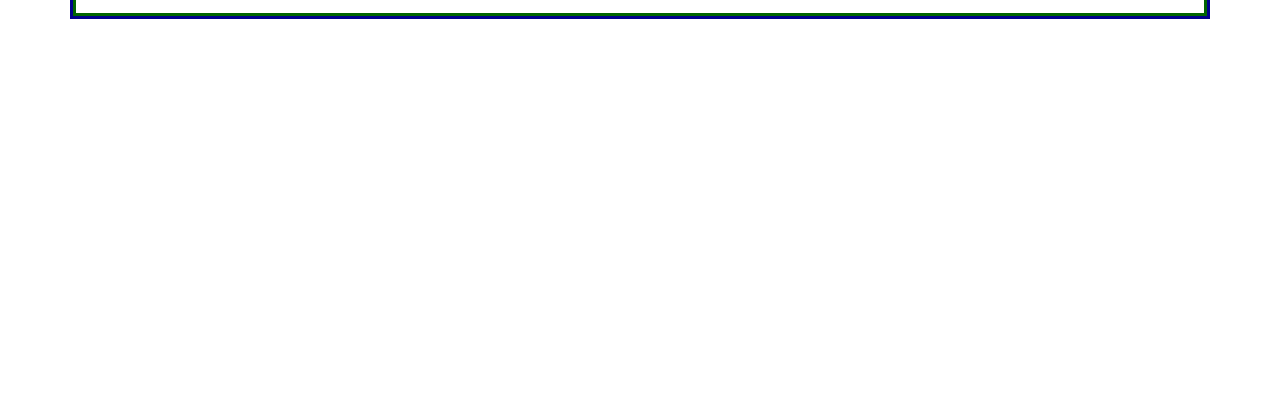
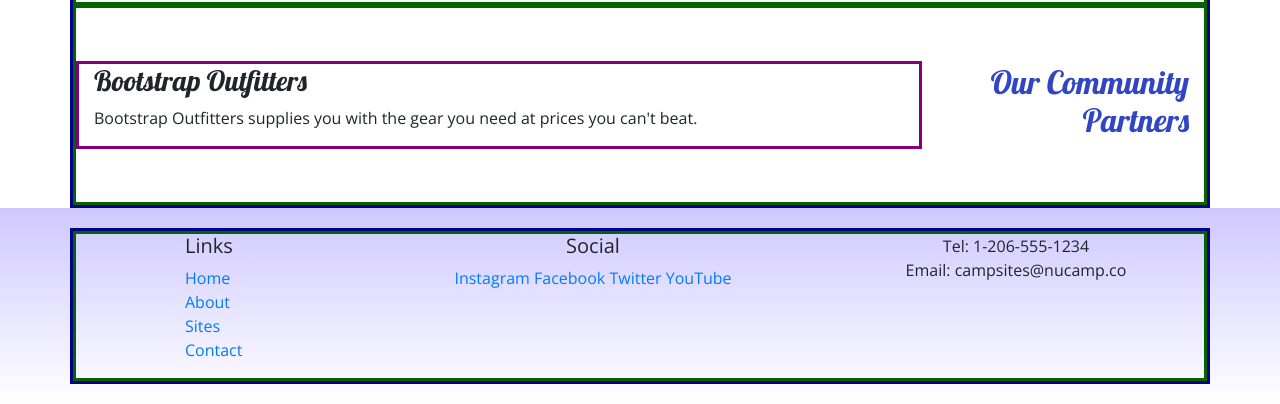
Before and after one commit to Dewan-Kabir/nucampsite, a website: page index.html in a window 1280 px wide. Shown: the part 728-1132 px from the top of the page. Before the commit the page ends 800 px from the top, so only its background shows below. Drawn offline with nearby package versions, Linux system fonts and the light colour scheme.

Commit message:
Added Custom styles with an external css file and bootstrap alignment

```diff
--- /dev/null
+++ b/css/style.css
@@ -0,0 +1,32 @@
+body {
+    font-family: "Open Sans", sans-serif;
+}
+
+h1, h2, h3 {
+    font-family: "Lobster", cursive;
+}
+
+h2 {
+    color: #3046C5;
+}
+
+header h2 {
+    color: #CEC8FF;
+}
+
+footer {
+    background-image: linear-gradient(#CEC8FF, white);
+    padding: 20px 0;
+}
+
+.jumbotron {
+    padding: 30px;
+    background-image: linear-gradient(to right, #5637DD, #3046C5, #60106B);
+    color: white;
+}
+
+.row-content {
+    padding: 50px 0;
+    border-bottom: 1px ridge;
+    min-height: 200px;
+}
--- a/index.html
+++ b/index.html
@@ -10,6 +10,9 @@
 
         <!-- Bootstrap CSS -->
         <link rel="stylesheet" href="node_modules/bootstrap/dist/css/bootstrap.min.css" />
+
+        <link rel="stylesheet" href="https://fonts.googleapis.com/css?family=Lobster|Open+Sans" />
+        <link rel="stylesheet" href="css/style.css" />
 
         <title>NuCamp: A Better Way To Camp</title>
 
@@ -30,9 +33,9 @@
 
 <body>
 
-    <header class="jumbotron">
+    <header class="jumbotron jumbotron-fluid">
         <div class="container">
-            <div class="row">
+            <div class="row row-content">
                 <div class="col">
                     <h1>NuCamp</h1>
                     <h2>a better way to camp</h2>
@@ -42,9 +45,9 @@
     </header>
 
     <div class="container">
-        <div class="row">
+        <div class="row row-content align-items-center">
             <div class="col-sm-4 order-sm-last col-md-3">
-                <h2>Discover & Review</h2>
+                <h2 class="text-sm-right">Discover & Review</h2>
             </div>
             <div class="col">
                 <h3>Our Campsites</h3>
@@ -52,7 +55,7 @@
             </div>
         </div>
 
-        <div class="row">
+        <div class="row row-content align-items-center">
             <div class="col-sm-4 col-md-3">
                 <h2>Featured Campsites</h2>
             </div>
@@ -62,9 +65,9 @@
    			</div>
         </div>
 
-        <div class="row">
+        <div class="row row-content align-items-center">
             <div class="col-sm-4 order-sm-last col-md-3">
-                <h2>Our Community Partners</h2>
+                <h2 class="text-sm-right">Our Community Partners</h2>
             </div>
             <div class="col">
                 <h3>Bootstrap Outfitters</h3>
@@ -75,7 +78,7 @@
 
     <footer>
         <div class="container">
-            <div class="row">
+            <div class="row ">
                 <div class="col-4 col-sm-2 offset-1">
                     <h5>Links</h5>
             		<ul class="list-unstyled">
@@ -85,14 +88,14 @@
                         <li><a href="#">Contact</a></li>
                     </ul>
                 </div>
-                <div class="col-6 col-sm-5">
+                <div class="col-6 col-sm-5 text-center">
                 	<h5>Social</h5>
                     <a href="http://instagram.com/">Instagram</a>
                     <a href="http://facebook.com/">Facebook</a>
                     <a href="http://twitter.com/">Twitter</a>
                     <a href="http://youtube.com/">YouTube</a>
                 </div>
-                <div class="col-sm-4">
+                <div class="col-sm-4 text-center">
                     Tel: 1-206-555-1234<br />
                     Email: campsites@nucamp.co
                 </div>
```
